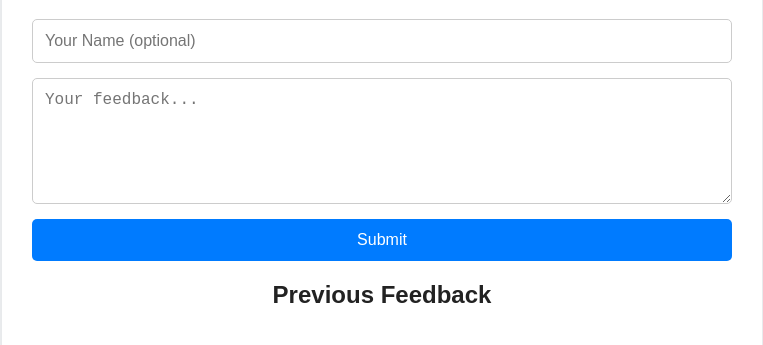
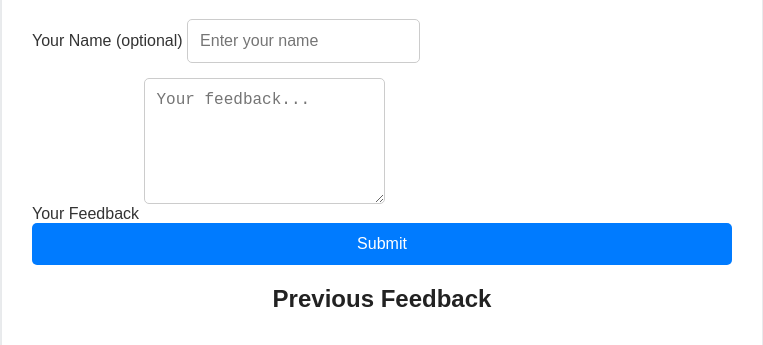
Before and after one commit to Aneesh1856/SCM-Project, a plain HTML site: page index.html in a window 1280 px wide. Shown: the part 131-476 px from the top of the page, without its empty margins (258-1021 px from the left). Drawn offline with Linux system fonts and the light colour scheme; files that its build step writes are made by us from their sources; no server answers; files whose address does not match are found by name.

Commit message:
change in html branch

```diff
--- a/index.html
+++ b/index.html
@@ -4,19 +4,30 @@
     <meta charset="UTF-8">
     <title>Feedback Collector</title>
     <link rel="stylesheet" href="/static/style.css">
+    <meta name="viewport" content="width=device-width, initial-scale=1.0">
 </head>
 <body>
     <div class="container">
         <h1>Feedback Collector</h1>
-        <form id="feedback-form">
-            <input type="text" id="name" placeholder="Your Name (optional)">
-            <textarea id="message" placeholder="Your feedback..." required></textarea>
+        <form id="feedback-form" novalidate>
+            <div class="form-group">
+                <label for="name">Your Name (optional)</label>
+                <input type="text" id="name" name="name" placeholder="Enter your name" autocomplete="name">
+            </div>
+            <div class="form-group">
+                <label for="message">Your Feedback</label>
+                <textarea id="message" name="message" placeholder="Your feedback..." required aria-required="true"></textarea>
+                <span class="error-message" id="message-error"></span>
+            </div>
             <button type="submit">Submit</button>
         </form>
-        <div id="response-msg"></div>
+
+        <div id="response-msg" role="alert" aria-live="polite"></div>
+
         <h2>Previous Feedback</h2>
-        <div id="feedback-list"></div>
+        <ul id="feedback-list" aria-label="List of previous feedback"></ul>
     </div>
+
     <script src="/static/script.js"></script>
 </body>
 </html>
```
